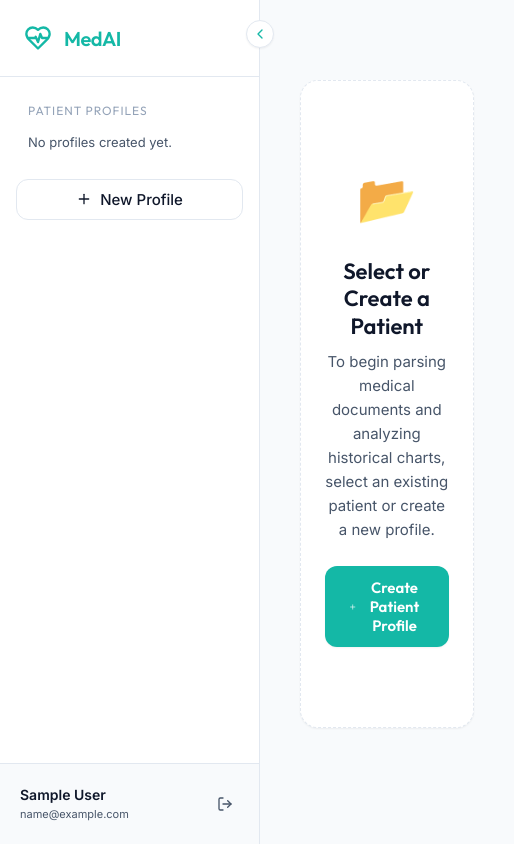
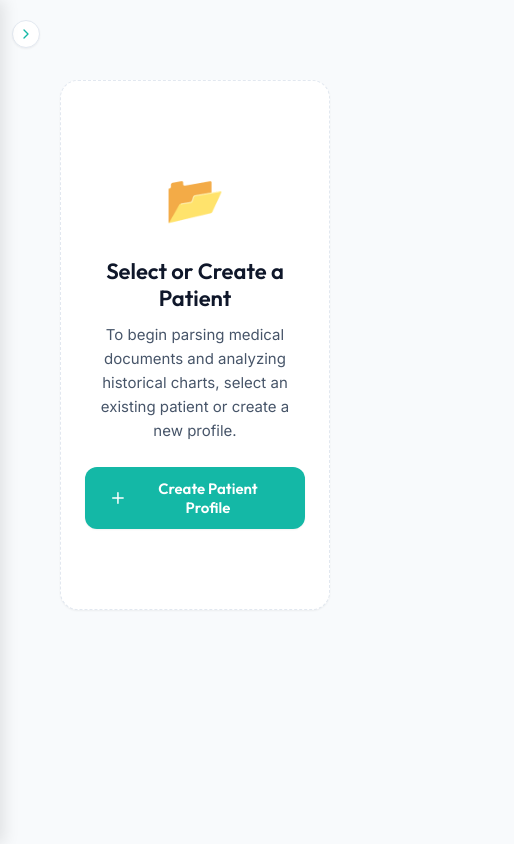
Before and after one commit to jeyaseelan6/AI-Medical-Record-Intelligence-System, a React (Vite) app in the folder frontend/: page / in a window 390 px wide. Shown: the whole page, 514 px wide, since content can reach past the window. Built offline with nearby package versions, Linux system fonts and the light colour scheme; no server answers; sample sign-in values are in the browser's storage.

Commit message:
Mobile responsiveness 1

```diff
--- a/frontend/src/index.css
+++ b/frontend/src/index.css
@@ -50,6 +50,11 @@
   box-sizing: border-box;
   margin: 0;
   padding: 0;
+}
+
+html, body {
+  max-width: 100vw;
+  overflow-x: hidden;
 }
 
 body {
@@ -193,10 +198,13 @@ a:hover {
   color: var(--color-text-muted);
 }
 
-/* Dashboard Skeleton */
+/* Dashboard Skeleton (Mobile-First Base) */
 .dashboard-layout {
   display: flex;
+  flex-direction: column;
   min-height: 100vh;
+  max-width: 100vw;
+  overflow-x: hidden;
 }
 
 .sidebar {
@@ -209,7 +217,8 @@ a:hover {
   height: 100vh;
   left: 0;
   top: 0;
-  z-index: 10;
+  z-index: 999;
+  box-shadow: 4px 0 15px rgba(0, 0, 0, 0.1);
 }
 
 .sidebar-header {
@@ -321,9 +330,13 @@ a:hover {
 
 .main-content {
   flex: 1;
-  margin-left: 260px;
-  padding: 40px;
-  max-width: 1400px;
+  margin-left: 0;
+  margin-right: 0;
+  padding: 16px;
+  width: 100%;
+  max-width: 100vw;
+  min-width: 0;
+  overflow-x: hidden;
 }
 
 /* Empty Workspace State */
@@ -451,8 +464,8 @@ a:hover {
 /* Vitals and Trends Panels */
 .trends-container {
   display: grid;
-  grid-template-columns: repeat(auto-fit, minmax(200px, 1fr));
-  gap: 16px;
+  grid-template-columns: repeat(auto-fit, minmax(130px, 1fr));
+  gap: 10px;
   margin-bottom: 24px;
 }
 
@@ -794,11 +807,12 @@ a:hover {
   background: linear-gradient(135deg, #0f766e 0%, #0369a1 100%);
   color: white;
   border-radius: var(--radius-lg);
-  padding: 30px;
+  padding: 20px;
   margin-bottom: 30px;
   display: flex;
-  align-items: center;
-  justify-content: space-between;
+  flex-direction: column;
+  align-items: flex-start;
+  gap: 16px;
   box-shadow: var(--shadow-md);
 }
 
@@ -812,7 +826,9 @@ a:hover {
   font-size: 14px;
   opacity: 0.9;
   display: flex;
-  gap: 16px;
+  flex-direction: column;
+  gap: 6px;
+  align-items: flex-start;
 }
 
 /* Modal dialog custom styles */
@@ -929,3 +945,108 @@ a:hover {
     box-shadow: 0 0 10px var(--color-primary);
   }
 }
+
+/* =========================================================================
+   MOBILE-FIRST NAVIGATION TABS LAYOUT DECORATION
+   ========================================================================= */
+.workspace-tabs {
+  flex-wrap: wrap;
+  gap: 6px;
+}
+
+.workspace-tab-btn {
+  flex: 1 1 calc(50% - 6px);
+  text-align: center;
+  justify-content: center;
+  padding: 10px 12px;
+  font-size: 13px;
+}
+
+/* =========================================================================
+   DESKTOP OVERRIDES - LAYOUT TRANSITIONS (769px+)
+   ========================================================================= */
+
+@media (min-width: 769px) {
+  /* 1. Reset Skeleton to side-by-side */
+  .dashboard-layout {
+    flex-direction: row;
+  }
+
+  /* 2. Dock sidebar natively */
+  .sidebar {
+    z-index: 10;
+    box-shadow: none;
+  }
+
+  /* 3. Restore main content sidebar gap padding */
+  .main-content {
+    margin-left: 260px;
+    padding: 40px;
+    max-width: 1400px;
+    width: auto;
+    overflow-x: visible;
+  }
+
+  /* 4. Restore double column cards */
+  .dashboard-grid {
+    grid-template-columns: 7fr 5fr;
+  }
+
+  /* 5. Set vitals cards to wider default columns */
+  .trends-container {
+    grid-template-columns: repeat(auto-fit, minmax(200px, 1fr));
+    gap: 16px;
+  }
+
+  /* 6. Restore profile header card to horizontal spacing */
+  .profile-header-card {
+    flex-direction: row;
+    align-items: center;
+    justify-content: space-between;
+    padding: 30px;
+  }
+
+  .profile-meta-text {
+    flex-direction: row;
+    gap: 16px;
+    align-items: center;
+  }
+
+  .profile-meta-text span:nth-child(even) {
+    display: inline;
+  }
+
+  .profile-header-card > div:last-child {
+    flex-direction: row;
+    width: auto;
+    gap: 12px;
+  }
+
+  .profile-header-card > div:last-child button {
+    width: auto;
+  }
+
+  /* 7. Reset workspace tabs behavior */
+  .workspace-tabs {
+    flex-wrap: nowrap;
+    gap: 8px;
+  }
+
+  .workspace-tab-btn {
+    flex: none;
+    text-align: left;
+    padding: 12px 18px;
+    font-size: 13.5px;
+  }
+}
+
+@media (max-width: 480px) {
+  /* Mobile-first specific tiny screen overrides */
+  .trends-container {
+    grid-template-columns: 1fr !important;
+  }
+
+  .auth-card {
+    padding: 24px;
+  }
+}
--- a/frontend/src/pages/Dashboard.jsx
+++ b/frontend/src/pages/Dashboard.jsx
@@ -31,6 +31,13 @@ const Dashboard = () => {
   useEffect(() => {
     setImageZoomed(false);
   }, [previewDoc]);
+
+  // Auto-collapse sidebar on mobile screens on initial load
+  useEffect(() => {
+    if (window.innerWidth < 768) {
+      setSidebarCollapsed(true);
+    }
+  }, []);
   const [newPatientAge, setNewPatientAge] = useState('');
   const [newPatientGender, setNewPatientGender] = useState('Male');
   const [editPatientName, setEditPatientName] = useState('');
```
